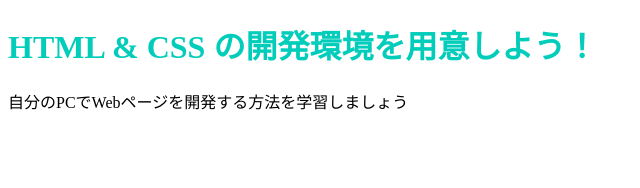
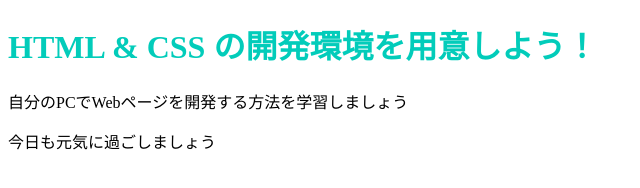
Before and after one commit to 1940714/jun, a plain HTML site: page index.html in a window 1280 px wide. Shown: the whole page, without its empty margins (0-640 px from the left). Drawn offline with Linux system fonts and the light colour scheme.

Commit message:
Update index.html

```diff
--- a/index.html
+++ b/index.html
@@ -8,5 +8,6 @@
   <body>
     <h1 class="title">HTML & CSS の開発環境を用意しよう！</h1>
     <p>自分のPCでWebページを開発する方法を学習しましょう</p>
+    <p>今日も元気に過ごしましょう</p>
   </body>
 </html>
```
